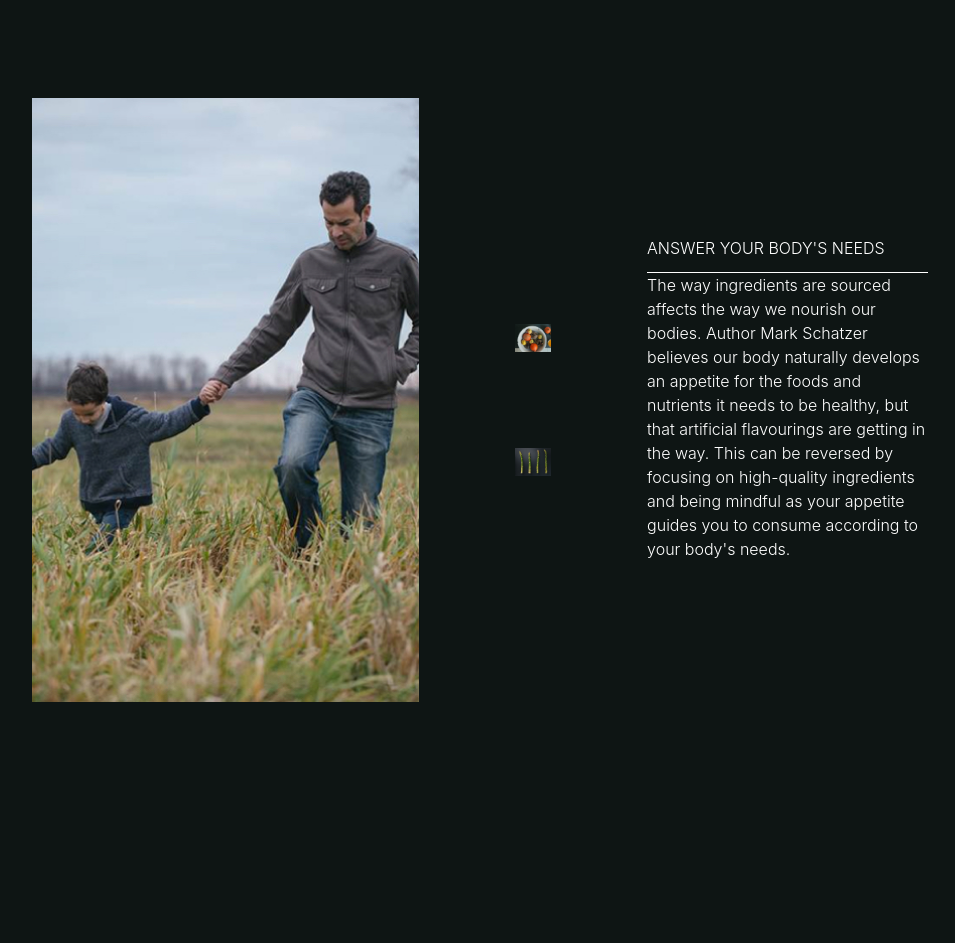
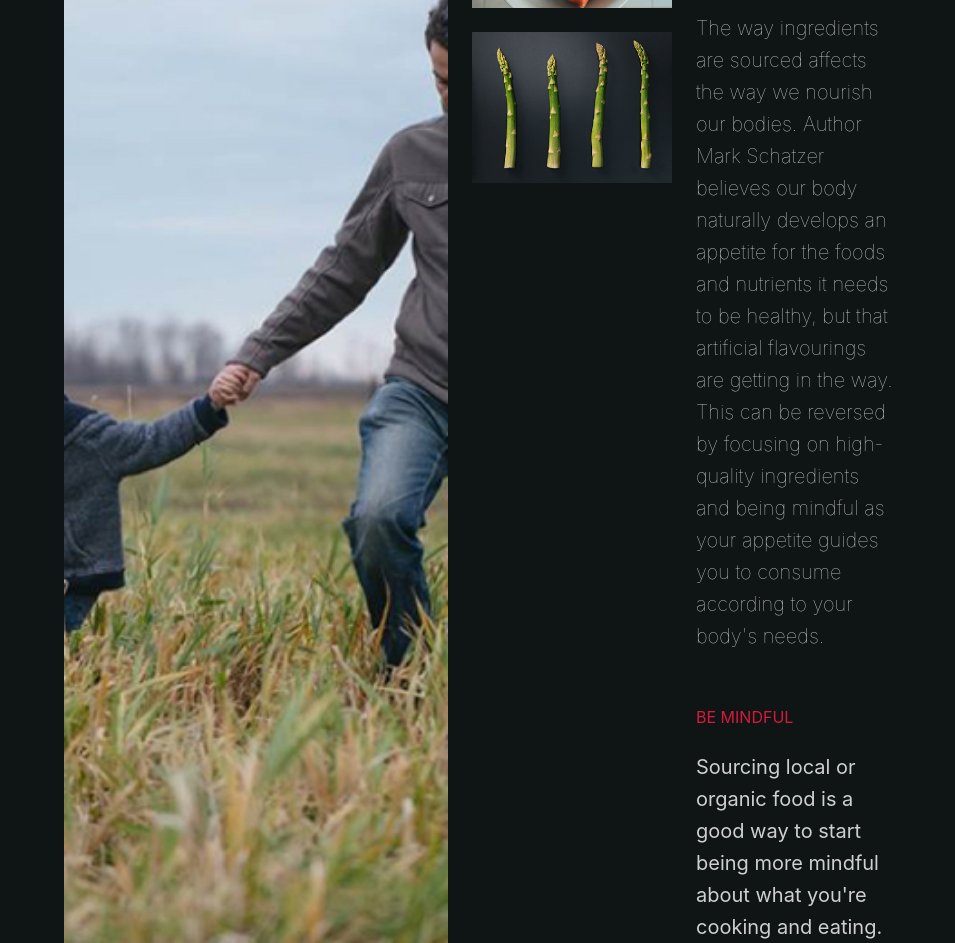
Before and after one commit to maxcarolinoIII/orchard-test, a React (Create React App) app: page / in a window 1280 px wide. Shown: the whole page, without its empty margins (160-1115 px from the left). Before the commit the page ends 800 px from the top, so only its background shows below. Built offline with nearby package versions, Linux system fonts and the light colour scheme.

Commit message:
fix: create body needs component

```diff
--- a/src/App.js
+++ b/src/App.js
@@ -1,47 +1,17 @@
 import "./App.css";
-import { Box, Flex, Heading, Image, Text } from "@chakra-ui/react";
+import { Flex } from "@chakra-ui/react";
+import BodyNeeds from "./sections/BodyNeeds";
 
 function App() {
   return (
     <Flex
-      w={"70%"}
+      w={"65%"}
       mx={"auto"}
       alignItems={"center"}
       justifyContent={"center"}
       h={"100vh"}
-      gap={24}
     >
-      <Image
-        fit={"cover"}
-        h={"604px"}
-        src="/assets/body-needs/Image-01.jpg"
-        alt="Source organic foods"
-      />
-      <Flex flexDir={"column"} gap={24} maxH={"604px"}>
-        <Image fit={"cover"} src="/assets/body-needs/Image-02.jpg" />
-        <Image fit={"cover"} src="/assets/body-needs/Image-03.jpg" />
-      </Flex>
-      <Box>
-        <Heading
-          as={"h1"}
-          color={"white"}
-          textTransform={"uppercase"}
-          fontWeight={"300"}
-          size={"sm"}
-          borderBottom={"1px solid white"}
-          paddingBottom={"14px"}
-        >
-          Answer your body's needs
-        </Heading>
-        <Text color={"white"} size={"lg"} fontWeight={"300"}>
-          The way ingredients are sourced affects the way we nourish our bodies.
-          Author Mark Schatzer believes our body naturally develops an appetite
-          for the foods and nutrients it needs to be healthy, but that
-          artificial flavourings are getting in the way. This can be reversed by
-          focusing on high-quality ingredients and being mindful as your
-          appetite guides you to consume according to your body's needs.
-        </Text>
-      </Box>
+      <BodyNeeds />
     </Flex>
   );
 }
--- /dev/null
+++ b/src/sections/BodyNeeds.js
@@ -0,0 +1,67 @@
+import { Box, Flex, Heading, Image, Text } from "@chakra-ui/react";
+
+function BodyNeeds() {
+  return (
+    <Flex gap={6}>
+      <Image
+        fit={"cover"}
+        src="/assets/body-needs/Image-01.jpg"
+        alt="Source organic foods"
+        w={"100%"}
+      />
+      <Flex flexDir={"column"} gap={6} h={"100%"} w={"100%"}>
+        <Image fit={"cover"} src="/assets/body-needs/Image-02.jpg" />
+        <Image fit={"cover"} src="/assets/body-needs/Image-03.jpg" />
+      </Flex>
+      <Box w={"100%"}>
+        <Heading
+          as={"h1"}
+          color={"whiteAlpha.800"}
+          textTransform={"uppercase"}
+          fontWeight={"100"}
+          size={"lg"}
+          borderBottom={"1px solid white"}
+          paddingBottom={"14px"}
+          mb={8}
+        >
+          Answer your body's needs
+        </Heading>
+        <Text
+          color={"whiteAlpha.800"}
+          fontSize={"xl"}
+          fontWeight={"100"}
+          lineHeight={"1.6"}
+          mb={14}
+        >
+          The way ingredients are sourced affects the way we nourish our bodies.
+          Author Mark Schatzer believes our body naturally develops an appetite
+          for the foods and nutrients it needs to be healthy, but that
+          artificial flavourings are getting in the way. This can be reversed by
+          focusing on high-quality ingredients and being mindful as your
+          appetite guides you to consume according to your body's needs.
+        </Text>
+        <Heading
+          as={"h6"}
+          color={"#D9183B"}
+          textTransform={"uppercase"}
+          fontWeight={"400"}
+          size={"sm"}
+          mb={6}
+        >
+          Be Mindful
+        </Heading>
+        <Text
+          color={"whiteAlpha.800"}
+          fontSize={"xl"}
+          fontWeight={"400"}
+          lineHeight={"1.6"}
+        >
+          Sourcing local or organic food is a good way to start being more
+          mindful about what you're cooking and eating.
+        </Text>
+      </Box>
+    </Flex>
+  );
+}
+
+export default BodyNeeds;
```
